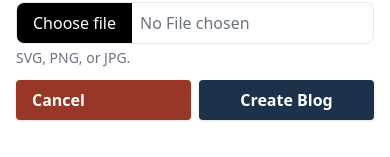
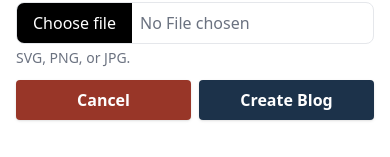
Before and after one commit to LataniaReece/blog_fullstack_app, a React (Vite) app in the folder ui/: page /blogs/new in a window 390 px wide. Shown: the part 1050-1207 px from the top of the page. Built offline with nearby package versions, Linux system fonts and the light colour scheme; no server answers; sample sign-in values are in the browser's storage.

Commit message:
fix mobile hover and button text center

```diff
--- a/ui/src/components/blogs/BlogForm.tsx
+++ b/ui/src/components/blogs/BlogForm.tsx
@@ -306,7 +306,7 @@ const BlogForm: FC<BlogFormProps> = ({ mode }) => {
         <div className="flex justify-end gap-2">
           <Link
             to={isUpdateMode ? `/blogs/${blog?.id}` : "/account"}
-            className="shadow bg-custom-red hover:bg-custom-red-hover focus:shadow-outline focus:outline-none text-white font-bold py-2 px-4 rounded w-full md:w-auto"
+            className="text-center shadow bg-custom-red hover:bg-custom-red-hover focus:shadow-outline focus:outline-none text-white font-bold py-2 px-4 rounded w-full md:w-auto"
           >
             Cancel
           </Link>
--- a/ui/tailwind.config.js
+++ b/ui/tailwind.config.js
@@ -1,5 +1,8 @@
 /** @type {import('tailwindcss').Config} */
 export default {
+  future: {
+    hoverOnlyWhenSupported: true,
+  },
   content: ["./index.html", "./src/**/*.{js,ts,jsx,tsx}"],
   theme: {
     extend: {
```
